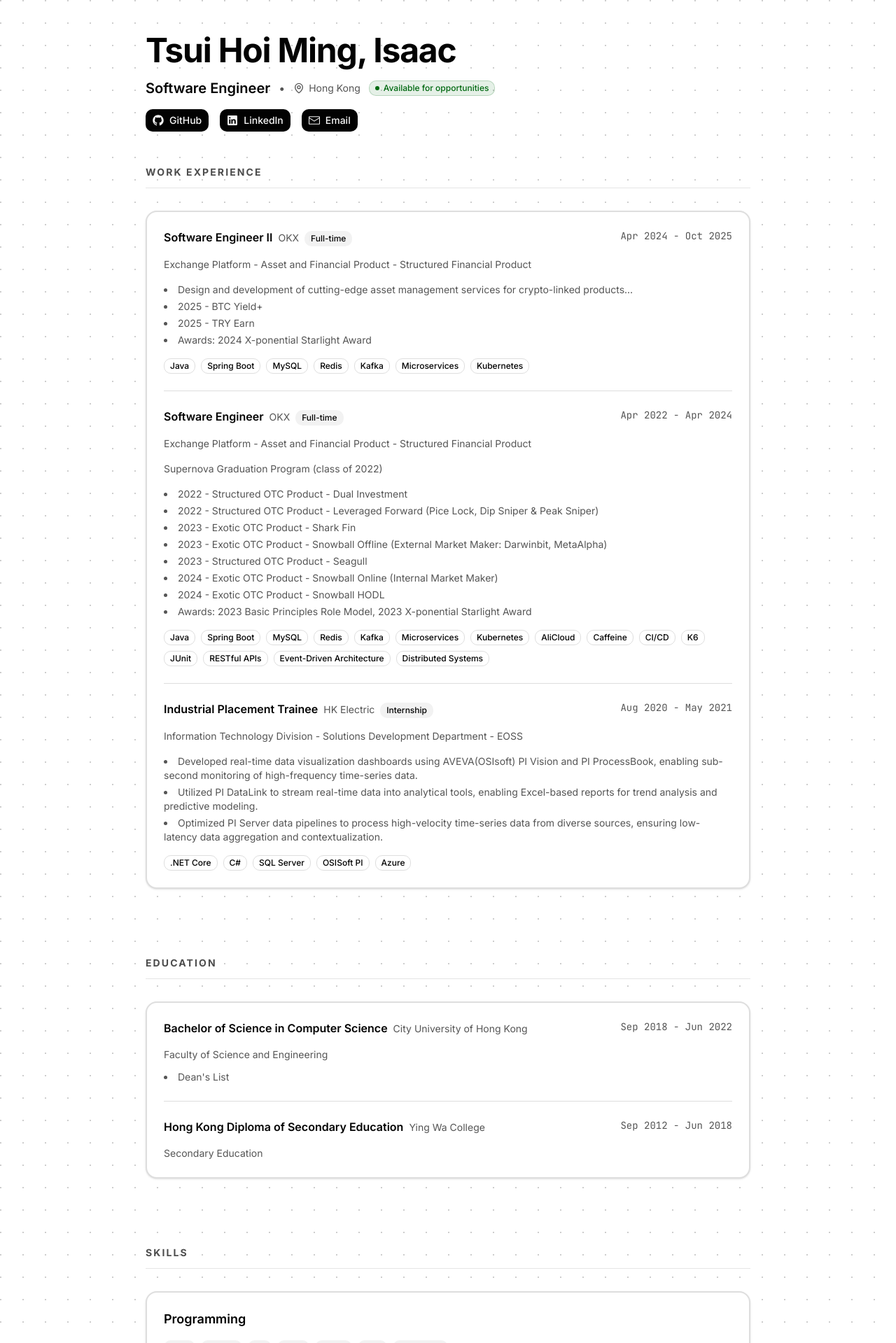
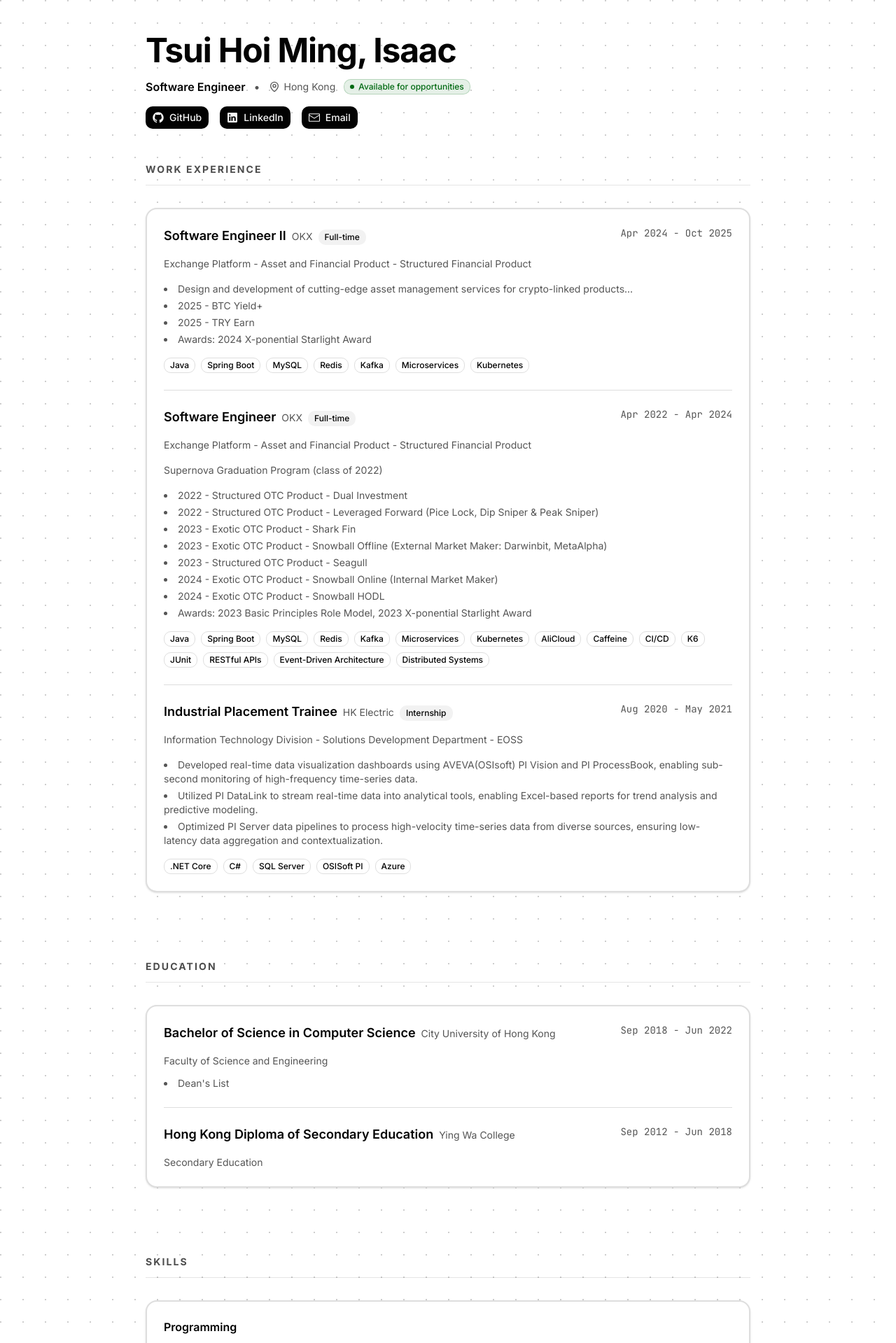
Before and after one commit to Icasso/portfolio, a Next.js app: page / in a window 1280 px wide. Shown: the top 1919 px of the page at 70% size. Built offline with nearby package versions, Linux system fonts and the light colour scheme.

Commit message:
Update typography styles in various components to use 'text-foreground' instead of 'text-primary' for improved visual consistency. Adjust heading sizes in Skills and ProfileInfo components for better hierarchy.

```diff
--- a/app/components/Education.tsx
+++ b/app/components/Education.tsx
@@ -14,7 +14,9 @@
       <div className="flex flex-col gap-4">
         <div className="flex justify-between items-start gap-4">
           <div className="flex flex-col sm:flex-row sm:items-baseline gap-2">
-            <h3 className="font-semibold text-primary">{edu.title}</h3>
+            <h3 className="font-semibold text-lg text-foreground">
+              {edu.title}
+            </h3>
             <span className="text-sm text-muted-foreground">
               {edu.organization}
             </span>
--- a/app/components/Experience.tsx
+++ b/app/components/Experience.tsx
@@ -16,7 +16,9 @@
       <div className="flex flex-col gap-4">
         <div className="flex justify-between items-start gap-4">
           <div className="flex flex-col sm:flex-row sm:items-baseline gap-2">
-            <h3 className="font-semibold text-primary">{experience.title}</h3>
+            <h3 className="font-semibold text-lg text-foreground">
+              {experience.title}
+            </h3>
             <Link
               href={experience.organizationUrl}
               className="text-sm text-muted-foreground hover:text-primary transition-colors"
--- a/app/components/Projects.tsx
+++ b/app/components/Projects.tsx
@@ -17,7 +17,7 @@
               <div className="flex flex-col gap-4">
                 <div className="flex justify-between items-start gap-4">
                   <div className="flex flex-col sm:flex-row sm:items-baseline gap-2">
-                    <h3 className="font-semibold text-lg text-primary">
+                    <h3 className="font-semibold text-lg text-foreground">
                       {project.title}
                     </h3>
                     <Badge variant="secondary" className="text-xs">
--- a/app/components/Skills.tsx
+++ b/app/components/Skills.tsx
@@ -18,7 +18,7 @@
             <div key={category.category}>
               {index > 0 && <Separator className="mb-6" />}
               <div>
-                <h3 className="font-semibold text-lg text-primary mb-4">
+                <h3 className="font-semibold text-base text-foreground mb-4">
                   {category.category}
                 </h3>
                 <TooltipProvider>
--- a/app/components/Volunteering.tsx
+++ b/app/components/Volunteering.tsx
@@ -17,7 +17,9 @@
       <div className="flex flex-col gap-4">
         <div className="flex justify-between items-start gap-4">
           <div className="flex flex-col sm:flex-row sm:items-baseline gap-2">
-            <h3 className="font-semibold text-primary">{volunteer.title}</h3>
+            <h3 className="font-semibold text-lg text-foreground">
+              {volunteer.title}
+            </h3>
             <Link
               href={volunteer.organizationUrl}
               className="text-sm text-muted-foreground hover:text-primary transition-colors"
--- a/app/components/header/ProfileInfo.tsx
+++ b/app/components/header/ProfileInfo.tsx
@@ -24,7 +24,7 @@
       </div>
 
       <div className="flex flex-wrap items-center gap-3">
-        <h2 className="text-xl font-semibold text-primary">{title}</h2>
+        <h2 className="text-base font-semibold text-foreground">{title}</h2>
         <span className="text-muted-foreground">•</span>
         <div className="flex items-center gap-1.5 text-muted-foreground">
           <MapPin className="w-4 h-4" />
```
